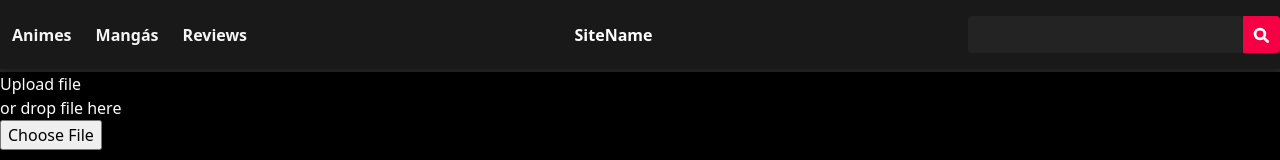
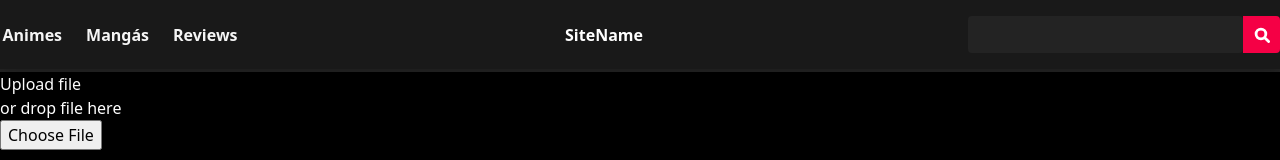
Before and after one commit to devilzcore/lumne-webapp, an Angular app: page /upload in a window 1280 px wide. Shown: the top 160 px of the page. Built offline with nearby package versions, Linux system fonts and the light colour scheme; what @kolkov/angular-editor would draw is missing.

Commit message:
style(blog-menu): update style css max width

```diff
--- a/src/app/blog/components/blog-menu/blog-menu.component.scss
+++ b/src/app/blog/components/blog-menu/blog-menu.component.scss
@@ -39,7 +39,7 @@
   }
 
   &__links {
-    @apply md:flex md:flex-row md:justify-center hidden sm:block;
+    @apply md:flex md:flex-row md:justify-center hidden sm:block md:max-w-[240px];
   }
 
   &__links a {
```
